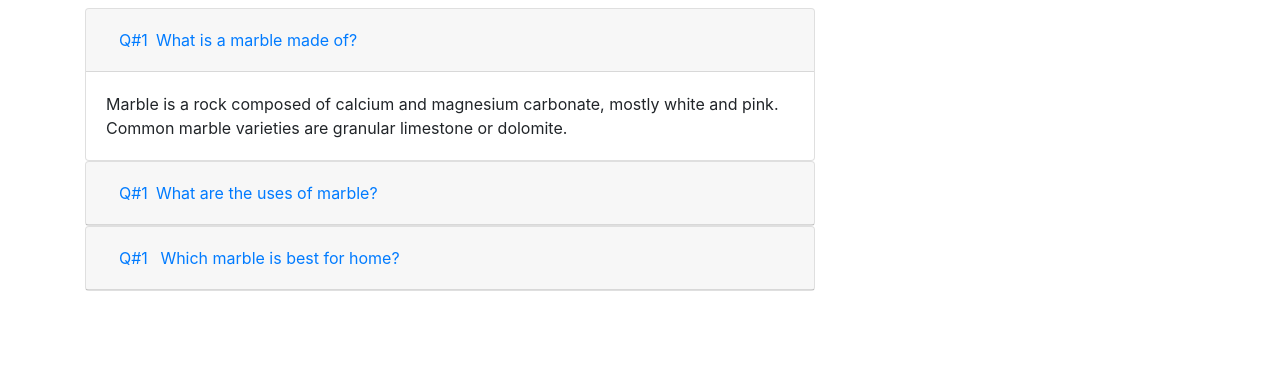
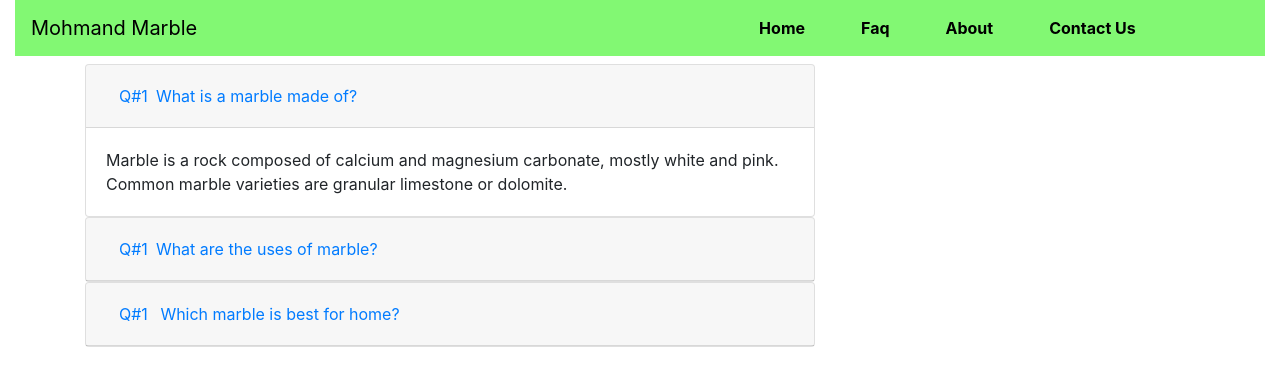
Before and after one commit to AmeerHamza185847/web_dev_repo1, a plain HTML site: page faq.html in a window 1280 px wide. Drawn offline with Linux system fonts and the light colour scheme; files that its build step writes are made by us from their sources; files whose address does not match are found by name.

Commit message:
changes in website

```diff
--- a/css/faq.css
+++ b/css/faq.css
@@ -0,0 +1,28 @@
+* {
+    padding: 0px;
+    margin: 0px;
+}
+.navbar-brand{
+    color: black;
+}
+.navbar-brand:hover{
+    color: darkblue;
+}
+
+.custom_nav {
+    background-color: #82f873;
+}
+
+.navbar-nav{
+    margin-left: 50%;
+}
+
+.nav-link{
+    margin: 0px 20px 0px 20px;
+    color: black;
+    font-weight: bold;
+}
+.nav-link:hover{
+    color: darkblue;
+    text-decoration: underline;
+}
--- a/css/faq.html
+++ b/faq.html
@@ -14,6 +14,41 @@
 </head>
 
 <body>
+    <div class="container-fluid">
+        <div class="row">
+            <div class="col-lg-12">
+                <nav class="custom_nav navbar navbar-expand-md">
+                    <!-- Brand -->
+                    <a class="navbar-brand" href="#">Mohmand Marble</a>
+
+                    <!-- Toggler/collapsibe Button -->
+                    <button class="navbar-toggler" type="button" data-toggle="collapse"
+                        data-target="#collapsibleNavbar">
+                        <span class="navbar-toggler-icon"><i class="fa-solid fa-bars"></i></span>
+                    </button>
+
+                    <!-- Navbar links -->
+                    <div class=" my_nav collapse navbar-collapse" id="collapsibleNavbar">
+                        <ul class="navbar-nav">
+                            <li class="nav-item">
+                                <a class="nav-link" href="./index.html">Home</a>
+                            </li>
+                            <li class="nav-item">
+                                <a class="nav-link" href="./faq.html">Faq</a>
+                            </li>
+                            <li class="nav-item">
+                                <a class="nav-link" href="./about.html">About</a>
+                            </li>
+                            <li class="nav-item">
+                                <a class="nav-link" href="./contact_us.html">Contact Us</a>
+                            </li>
+                        </ul>
+                    </div>
+                </nav>
+            </div>
+        </div>
+    </div>
+    <!-- header ends -->
     <div class="container mt-2">
         <div class="row">
             <div class="col-lg-8">
```
Also changed, not shown: about.html (+1 -1 lines), contact_us.html (+1 -1 lines), index.html (+2 -2 lines).
